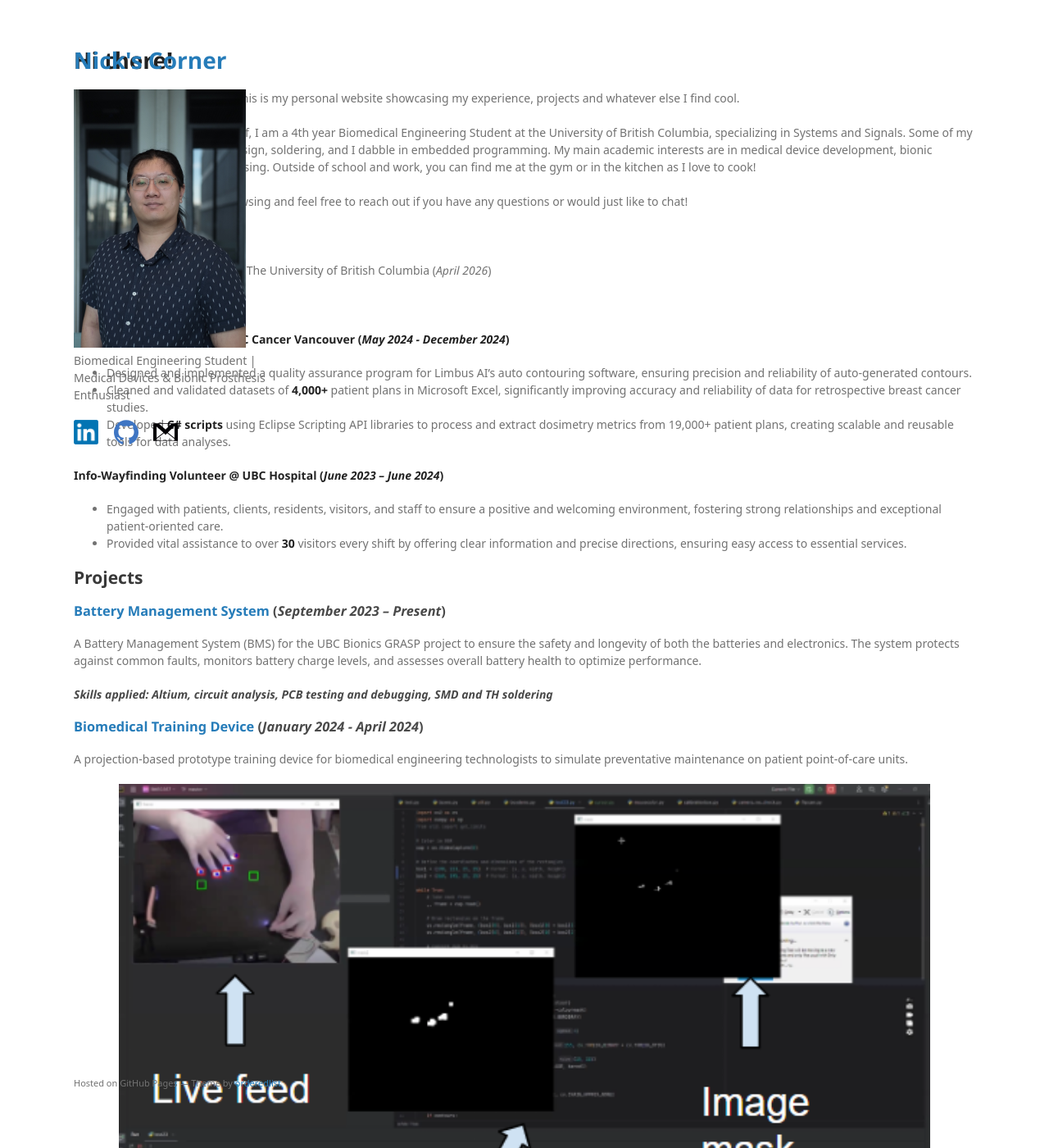
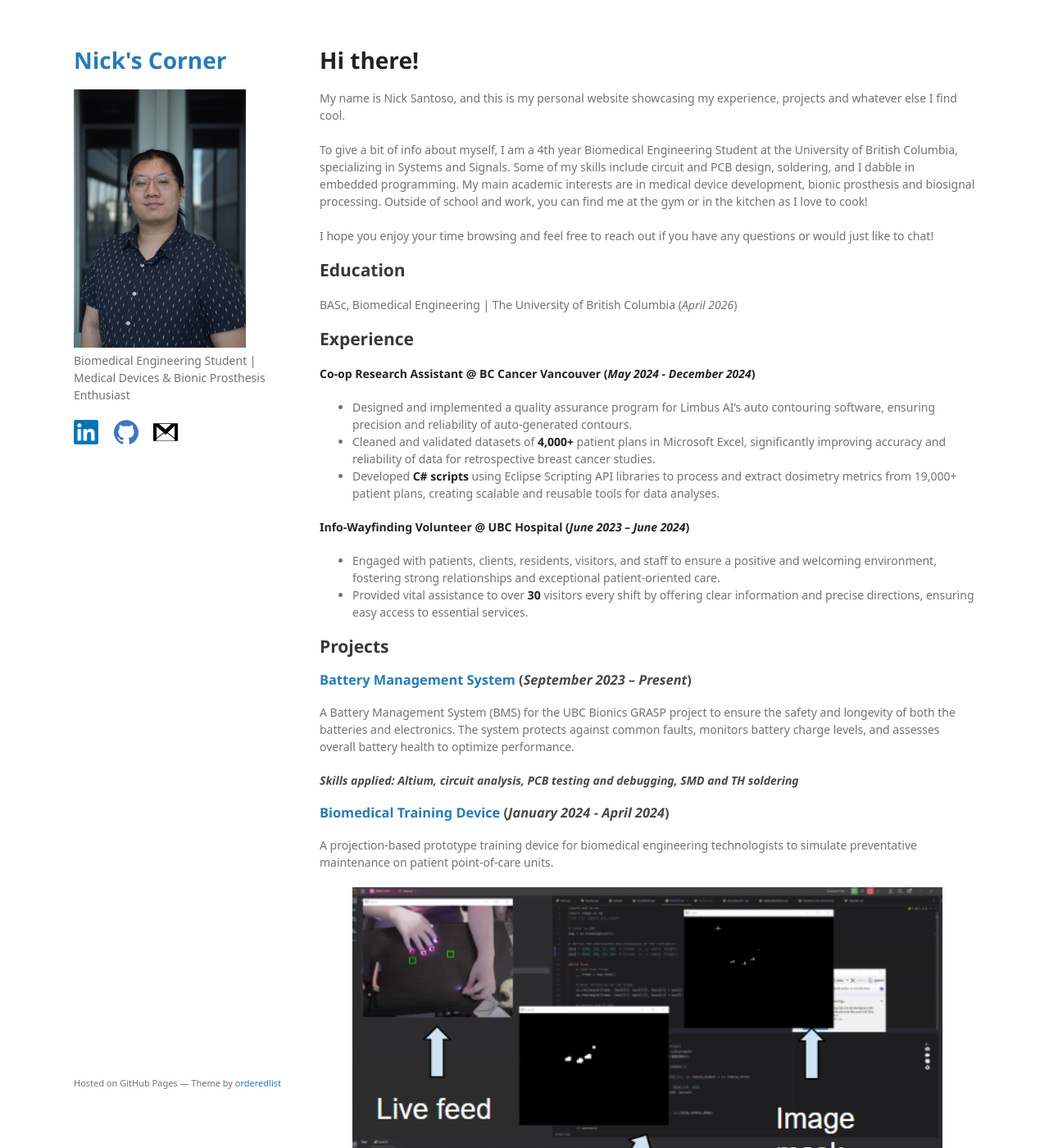
Before and after one commit to Fettuccinifelix/Fettuccinifelix.github.io, a Jekyll site: the page built from README.md, in a window 1280 px wide and 1400 px high. Shown: the whole window at 82% size. Built offline with Jekyll 4.4.1, drawn with Linux system fonts in a browser that asks for light colours; some web fonts are replaced; our own code applies the rules of GitHub Pages for plain Markdown files; a script that is not in the unit is left out.

Commit message:
edited section width

```diff
--- a/assets/css/style.css
+++ b/assets/css/style.css
@@ -491,7 +491,7 @@ strong {
 }
 
 section {
-    width: 800x;
+    width: 800px;
     float: right;
     padding-bottom: 50px
 }
```
